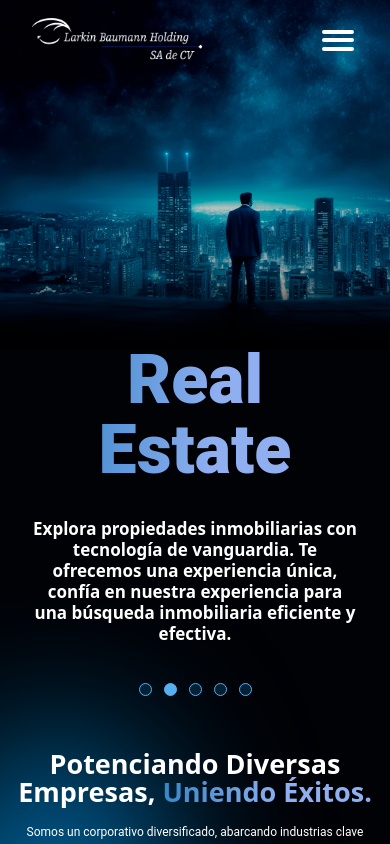
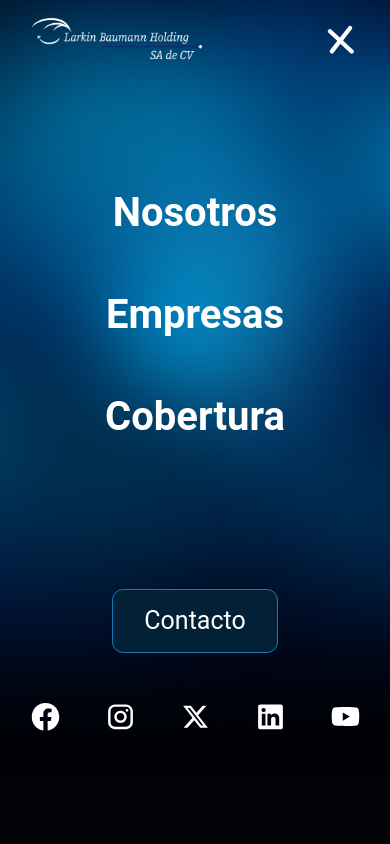
Before and after one commit to LarkinBaumann/larkinholding, a Next.js app: page / in a window 390 px wide. Both pictures are taken after a click on the button 338 px from the left and 40 px from the top of the page. Shown: the top 844 px of the page. Built offline with nearby package versions, Linux system fonts and the light colour scheme.

Commit message:
Update function to handle edge cases

```diff
--- a/src/components/Navbar/Navbar.jsx
+++ b/src/components/Navbar/Navbar.jsx
@@ -42,6 +42,13 @@ function Navbar({}) {
         hidden: { y: 20 },
         visible: {
           y: 0,
+          transition: { duration: 2, ease: "easeOut" }
+        }
+      }
+      const variantsMenuMovil = isTabletOrMobile && {
+        hidden: { opacity: 0 },
+        visible: {
+          opacity: 1,
           transition: { duration: 2, ease: "easeOut" }
         }
       }
@@ -198,6 +205,18 @@ function Navbar({}) {
       <div className="h-[1px] bg-[#1777BA]" />
     </div>
 
+<div className="w-full h-full flex flex-col relative ">
+{
+showMenu &&
+<Image
+        src="/images/Servicios/ShadowSm.png"
+        width={5000}
+        height={5000}
+        alt="fondo-empresas"
+        className="flex lg:hidden object-cover -top-[180px]  absolute -z-10"
+        />
+      }
+
     <div className='lg:hidden w-full h-[80px] flex flex-row items-center justify-between  lg:border-b-[2px] border-black px-4 '>
     <div className='w-full h-full  items-center'>
         <motion.div
@@ -211,95 +230,7 @@ function Navbar({}) {
             className="w-[170px] h-[45px] object-contain ml-4"
             />
               </motion.div>
-        </div>{/*
-        <div className="w-full h-full flex flex-row justify-center items-center">
-            <div className=" flex flex-col items-center gap-4 relative">
-              <div
-                className="w-full flex flex-row items-center gap-2 cursor-pointer text-white"
-                onClick={() => {
-                  setNavIdioma(!navIdioma);
-                }}
-              >
-                <div>
-                  <svg
-                    width="13"
-                    height="8"
-                    viewBox="0 0 13 8"
-                    fill="none"
-                    xmlns="http://www.w3.org/2000/svg"
-                  >
-                    <path
-                      fillRule="evenodd"
-                      clipRule="evenodd"
-                      d="M6.89819 7.16292C6.67851 7.38259 6.32241 7.38259 6.10274 7.16292L0.367876 1.42804C0.148208 1.20837 0.148208 0.852268 0.367876 0.632593L0.633046 0.367393C0.852713 0.147718 1.20887 0.147718 1.42854 0.367393L6.50046 5.43934L11.5724 0.367393C11.7921 0.147718 12.1482 0.147718 12.3679 0.367393L12.6331 0.632593C12.8527 0.852268 12.8527 1.20837 12.6331 1.42804L6.89819 7.16292Z"
-                      fill="white"
-                    />
-                  </svg>
-                </div>
-                <FlagIcon code={idioma.code} />
-                {idioma.nombre}
-              </div>
-
-              {navIdioma && (
-                <div
-                  className="w-full h-full absolute top-10 left-5 text-white flex flex-col gap-4 z-20"
-                  style={{
-
-                    hover: { backgroundColor: "rgba(44, 82, 107, 0.576)" },
-                  }}
-                >
-                  <div
-                    className="flex flex-row items-center gap-2 cursor-pointer hover:bg-[#959595]"
-                    onClick={() => {
-                      setIdioma({
-                        nombre: "EN",
-                        code: "GB",
-                      });
-                      setNavIdioma(!navIdioma);
-                    }}
-                  >
-                    <FlagIcon code="GB" /> EN
-                  </div>
-                  <div
-                    className="flex flex-row items-center gap-2 cursor-pointer hover:bg-[#959595]"
-                    onClick={() => {
-                      setNavIdioma(!navIdioma);
-                      setIdioma({
-                        nombre: "ES",
-                        code: "ES",
-                      });
-                    }}
-                  >
-                    <FlagIcon code="ES" /> ES
-                  </div>
-                  <div
-                    className="flex flex-row items-center gap-2 cursor-pointer hover:bg-[#959595]"
-                    onClick={() => {
-                      setNavIdioma(!navIdioma);
-                      setIdioma({
-                        nombre: "ZH-T",
-                        code: "TW",
-                      });
-                    }}
-                  >
-                    <FlagIcon code="TW" /> ZH-T
-                  </div>
-                  <div
-                    className="flex flex-row items-center gap-2 cursor-pointer hover:bg-[#959595]"
-                    onClick={() => {
-                      setNavIdioma(!navIdioma);
-                      setIdioma({
-                        nombre: "ZH-S",
-                        code: "CN",
-                      });
-                    }}
-                  >
-                    <FlagIcon code="CN" /> ZH-S
-                  </div>
-                </div>
-              )}
-            </div>
-          </div> */}
+        </div>
         <div className='w-full h-full flex flex-row justify-end items-center'>
             <motion.button
              initial="hidden"
@@ -307,17 +238,135 @@ function Navbar({}) {
              variants={variantsButton}
              onClick={() => setShowMenu(!showMenu)}
             className='px-[20px] py-[8px]  rounded-[10px]  text-white uppercase'>
-              <svg xmlns="http://www.w3.org/2000/svg" width="32" height="21" viewBox="0 0 32 21" fill="none">
+              {
+                !showMenu?
+<svg xmlns="http://www.w3.org/2000/svg" width="32" height="21" viewBox="0 0 32 21" fill="none">
   <path d="M2 2H30" stroke="white" stroke-width="4" stroke-linecap="round"/>
   <path d="M2 10H30" stroke="white" stroke-width="4" stroke-linecap="round"/>
   <path d="M2 19H30" stroke="white" stroke-width="4" stroke-linecap="round"/>
 </svg>
+                :
+                <svg xmlns="http://www.w3.org/2000/svg" width="27" height="30" viewBox="0 0 27 30" fill="none">
+  <line x1="3.02081" y1="6.22437" x2="24.6884" y2="26.444" stroke="white" stroke-width="4.27462" stroke-linecap="round"/>
+  <line x1="23.0855" y1="3.00016" x2="4.83461" y2="26.3501" stroke="white" stroke-width="4.27462" stroke-linecap="round"/>
+</svg>
+              }
+
             </motion.button>
         </div>
 
 
+        </div>
+        {showMenu && (
+          <>
+          <motion.div
+          initial="hidden"
+          animate="visible"
+          variants={variantsMenuMovil}
+          className='w-full h-[50vh] flex flex-col mt-[87px] items-center text-center gap-4  text-white px-4 py-4'>
+            <div className='w-full h-full flex flex-col gap-[42px]'>
+              <span
+              className="text-[40px] font-header font-bold"
+              onClick={() => {
+                document.getElementById('Acerca').scrollIntoView({ behavior: 'smooth' });
+              }}
+              >{traduccion.navbar.link1}</span>
+              <span
+              className="text-[40px] font-header font-bold"
+              onClick={() => {
+                document.getElementById('Empresas').scrollIntoView({ behavior: 'smooth' });
+              }}
+              >{traduccion.navbar.link2}</span>
+              <span
+              className="text-[40px] font-header font-bold"
+              onClick={() => {
+                document.getElementById('Servicio').scrollIntoView({ behavior: 'smooth' });
+              }}
+              >{traduccion.navbar.link3}</span>
+            </div>
 
+
+          </motion.div>
+
+          <div className="w-full flex flex-col items-center gap-[47px]">
+            <div className="w-[204px]h-[77px] flex flex-row justify-center px-[31px] py-[12px] items-center bg-[#022136] border-[1px] border-[#1777BA] text-white rounded-[11px]
+            font-paragraph text-[25px] cursor-pointer
+            "
+            >
+              Contacto
+            </div>
+          <div
+          className="flex flex-row justify-center items-center text-white gap-[42px] " >
+          <svg
+            xmlns="http://www.w3.org/2000/svg"
+            width="33"
+            height="33"
+            viewBox="0 0 24 24"
+            fill="none"
+          >
+            <path
+              d="M22 12.3038C22 6.74719 17.5229 2.24268 12 2.24268C6.47715 2.24268 2 6.74719 2 12.3038C2 17.3255 5.65684 21.4879 10.4375 22.2427V15.2121H7.89844V12.3038H10.4375V10.0872C10.4375 7.56564 11.9305 6.1728 14.2146 6.1728C15.3088 6.1728 16.4531 6.36931 16.4531 6.36931V8.84529H15.1922C13.95 8.84529 13.5625 9.6209 13.5625 10.4166V12.3038H16.3359L15.8926 15.2121H13.5625V22.2427C18.3432 21.4879 22 17.3257 22 12.3038Z"
+              fill="white"
+            />
+          </svg>
+          <svg
+            xmlns="http://www.w3.org/2000/svg"
+            width="33"
+            height="33"
+            viewBox="0 0 24 24"
+            fill="none"
+          >
+            <path
+              fillRule="evenodd"
+              clipRule="evenodd"
+              d="M16 3.24268H8C5.23858 3.24268 3 5.48126 3 8.24268V16.2427C3 19.0041 5.23858 21.2427 8 21.2427H16C18.7614 21.2427 21 19.0041 21 16.2427V8.24268C21 5.48126 18.7614 3.24268 16 3.24268ZM19.25 16.2427C19.2445 18.0353 17.7926 19.4872 16 19.4927H8C6.20735 19.4872 4.75549 18.0353 4.75 16.2427V8.24268C4.75549 6.45003 6.20735 4.99817 8 4.99268H16C17.7926 4.99817 19.2445 6.45003 19.25 8.24268V16.2427ZM16.75 8.49268C17.3023 8.49268 17.75 8.04496 17.75 7.49268C17.75 6.9404 17.3023 6.49268 16.75 6.49268C16.1977 6.49268 15.75 6.9404 15.75 7.49268C15.75 8.04496 16.1977 8.49268 16.75 8.49268ZM12 7.74268C9.51472 7.74268 7.5 9.7574 7.5 12.2427C7.5 14.728 9.51472 16.7427 12 16.7427C14.4853 16.7427 16.5 14.728 16.5 12.2427C16.5027 11.0484 16.0294 9.90225 15.1849 9.05776C14.3404 8.21327 13.1943 7.74002 12 7.74268ZM9.25 12.2427C9.25 13.7615 10.4812 14.9927 12 14.9927C13.5188 14.9927 14.75 13.7615 14.75 12.2427C14.75 10.7239 13.5188 9.49268 12 9.49268C10.4812 9.49268 9.25 10.7239 9.25 12.2427Z"
+              fill="white"
+            />
+          </svg>
+          <svg
+            xmlns="http://www.w3.org/2000/svg"
+            width="33"
+            height="33"
+            viewBox="0 0 24 24"
+            fill="none"
+          >
+            <path
+              d="M17.1761 4.24268H19.9362L13.9061 11.0201L21 20.2427H15.4456L11.0951 14.6493L6.11723 20.2427H3.35544L9.80517 12.9935L3 4.24268H8.69545L12.6279 9.3553L17.1761 4.24268ZM16.2073 18.6181H17.7368L7.86441 5.78196H6.2232L16.2073 18.6181Z"
+              fill="white"
+            />
+          </svg>
+          <svg
+            xmlns="http://www.w3.org/2000/svg"
+            width="33"
+            height="33"
+            viewBox="0 0 24 24"
+            fill="none"
+          >
+            <path
+              fillRule="evenodd"
+              clipRule="evenodd"
+              d="M4.5 3.24268C3.67157 3.24268 3 3.91425 3 4.74268V19.7427C3 20.5711 3.67157 21.2427 4.5 21.2427H19.5C20.3284 21.2427 21 20.5711 21 19.7427V4.74268C21 3.91425 20.3284 3.24268 19.5 3.24268H4.5ZM8.52076 7.2454C8.52639 8.20165 7.81061 8.79087 6.96123 8.78665C6.16107 8.78243 5.46357 8.1454 5.46779 7.24681C5.47201 6.40165 6.13998 5.72243 7.00764 5.74212C7.88795 5.76181 8.52639 6.40728 8.52076 7.2454ZM12.2797 10.0044H9.75971H9.7583V18.5643H12.4217V18.3646C12.4217 17.9847 12.4214 17.6047 12.4211 17.2246C12.4203 16.2108 12.4194 15.1959 12.4246 14.1824C12.426 13.9363 12.4372 13.6804 12.5005 13.4455C12.7381 12.568 13.5271 12.0013 14.4074 12.1406C14.9727 12.2291 15.3467 12.5568 15.5042 13.0898C15.6013 13.423 15.6449 13.7816 15.6491 14.129C15.6605 15.1766 15.6589 16.2242 15.6573 17.2719C15.6567 17.6417 15.6561 18.0117 15.6561 18.3815V18.5629H18.328V18.3576C18.328 17.9056 18.3278 17.4537 18.3275 17.0018C18.327 15.8723 18.3264 14.7428 18.3294 13.6129C18.3308 13.1024 18.276 12.599 18.1508 12.1054C17.9638 11.3713 17.5771 10.7638 16.9485 10.3251C16.5027 10.0129 16.0133 9.81178 15.4663 9.78928C15.404 9.78669 15.3412 9.7833 15.2781 9.77989C14.9984 9.76477 14.7141 9.74941 14.4467 9.80334C13.6817 9.95662 13.0096 10.3068 12.5019 10.9241C12.4429 10.9949 12.3852 11.0668 12.2991 11.1741L12.2797 11.1984V10.0044ZM5.68164 18.5671H8.33242V10.01H5.68164V18.5671Z"
+              fill="white"
+            />
+          </svg>
+          <svg
+            xmlns="http://www.w3.org/2000/svg"
+            width="33"
+            height="33"
+            viewBox="0 0 24 24"
+            fill="none"
+          >
+            <path
+              d="M21.5933 7.20301C21.4794 6.78041 21.2568 6.39501 20.9477 6.08518C20.6386 5.77534 20.2537 5.55187 19.8313 5.43701C18.2653 5.00701 12.0003 5.00001 12.0003 5.00001C12.0003 5.00001 5.73633 4.99301 4.16933 5.40401C3.74725 5.52415 3.36315 5.75078 3.0539 6.06214C2.74464 6.3735 2.52062 6.75913 2.40333 7.18201C1.99033 8.74801 1.98633 11.996 1.98633 11.996C1.98633 11.996 1.98233 15.26 2.39233 16.81C2.62233 17.667 3.29733 18.344 4.15533 18.575C5.73733 19.005 11.9853 19.012 11.9853 19.012C11.9853 19.012 18.2503 19.019 19.8163 18.609C20.2388 18.4943 20.6241 18.2714 20.934 17.9622C21.2439 17.653 21.4677 17.2682 21.5833 16.846C21.9973 15.281 22.0003 12.034 22.0003 12.034C22.0003 12.034 22.0203 8.76901 21.5933 7.20301ZM9.99633 15.005L10.0013 9.00501L15.2083 12.01L9.99633 15.005Z"
+              fill="white"
+            />
+          </svg>
+        </div>
+        </div>
+          </>
+        )}
     </div>
+
     </>
   );
 }
```
